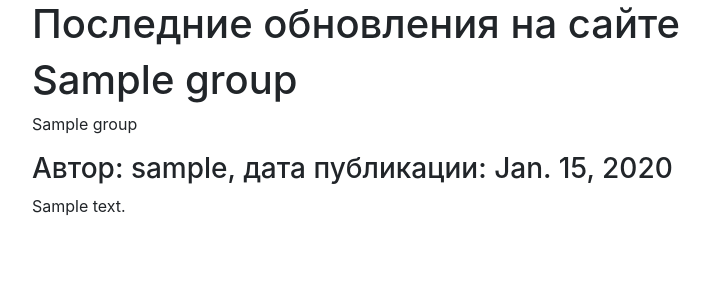
After one commit to squirre12/social, a Django app: a page that uses some_tube/templates/base.html in a window 1280 px wide. The commit adds this page. Shown: the top 300 px of the page, without its empty margins (53-763 px from the left). Run offline with Django 4.2, Linux system fonts and the light colour scheme; tables that the repository leaves empty hold one stand-in row (values such as "Sample post"); some libraries are stand-ins or nearby versions.

Commit message:
add new models, optimization queries

```diff
--- a/some_tube/posts/admin.py
+++ b/some_tube/posts/admin.py
@@ -1,5 +1,5 @@
 from django.contrib import admin
-from .models import Post
+from .models import Post, Group
 
 
 class PostAdmin(admin.ModelAdmin):
@@ -9,3 +9,4 @@ class PostAdmin(admin.ModelAdmin):
 
 
 admin.site.register(Post, PostAdmin)
+admin.site.register(Group)
--- a/some_tube/posts/models.py
+++ b/some_tube/posts/models.py
@@ -4,7 +4,17 @@ from django.db import models
 User = get_user_model()
 
 
+class Group(models.Model):
+    title = models.TextField()
+    slug = models.SlugField()
+    descriptions = models.TextField()
+
+    def __str__(self):
+        return self.title
+
+
 class Post(models.Model):
     text = models.TextField()
     pub_date = models.DateField("date_published", auto_now_add=True)
     author = models.ForeignKey(User, on_delete=models.CASCADE, related_name="posts")
+    group = models.ForeignKey(Group, on_delete=models.PROTECT, related_name="posts", blank=True, null=True)
--- a/some_tube/posts/urls.py
+++ b/some_tube/posts/urls.py
@@ -2,5 +2,6 @@ from django.urls import path
 from . import views
 
 urlpatterns = [
-    path("", views.index, name="index")
+    path("", views.index, name="index"),
+    path("group/<slug:slug>", views.group_posts, name="group_post")
 ]
--- a/some_tube/posts/views.py
+++ b/some_tube/posts/views.py
@@ -1,8 +1,17 @@
-from django.shortcuts import render
-from django.http import HttpResponse
-from .models import Post
+from django.shortcuts import render, get_object_or_404
+from .models import Post, Group
 
 
 def index(request):
-    latest = list(Post.objects.order_by("-pub_date")[:10])
+    latest = list(Post
+                  .objects
+                  .order_by("-pub_date")[:10]
+                  .select_related("author"))
     return render(request, "index.html", {"posts": latest})
+
+
+def group_posts(request, slug):
+    group = get_object_or_404(Group, slug=slug)
+    posts = group.posts.all().order_by("-pub_date")[:10]
+    context = {"group": group, "posts": posts}
+    return render(request, "group.html", context)
--- a/some_tube/some_tube/settings.py
+++ b/some_tube/some_tube/settings.py
@@ -37,6 +37,7 @@ INSTALLED_APPS = [
     'django.contrib.sessions',
     'django.contrib.messages',
     'django.contrib.staticfiles',
+    'debug_toolbar',
     'posts'
 ]
 
@@ -48,6 +49,7 @@ MIDDLEWARE = [
     'django.contrib.auth.middleware.AuthenticationMiddleware',
     'django.contrib.messages.middleware.MessageMiddleware',
     'django.middleware.clickjacking.XFrameOptionsMiddleware',
+    "debug_toolbar.middleware.DebugToolbarMiddleware"
 ]
 
 ROOT_URLCONF = 'some_tube.urls'
@@ -124,3 +126,7 @@ STATIC_ROOT = os.path.join(BASE_DIR, "static")
 # https://docs.djangoproject.com/en/4.1/ref/settings/#default-auto-field
 
 DEFAULT_AUTO_FIELD = 'django.db.models.BigAutoField'
+
+INTERNAL_IPS = [
+    "127.0.0.1",
+]
--- a/some_tube/some_tube/urls.py
+++ b/some_tube/some_tube/urls.py
@@ -19,4 +19,5 @@ from django.urls import path, include
 urlpatterns = [
     path("", include("posts.urls")),
     path('admin/', admin.site.urls),
+    path('__debug__/', include('debug_toolbar.urls'))
 ]
--- a/some_tube/templates/base.html
+++ b/some_tube/templates/base.html
@@ -4,7 +4,7 @@
 <head>
     <meta charset="utf-8">
     <meta name="viewport" content="width=device-width, initial-scale=1, shrink-to-fit=no">
-    <title>{% block title %}The Last Social Media You'll Ever Need{% endblock %} | Yatube</title>
+    <title>{% block title %}The Last Social Media You'll Ever Need{% endblock %}</title>
     {% load static %}
     <link rel="stylesheet" href="{% static 'bootstrap/dist/css/bootstrap.min.css' %}">
     <script src="{% static 'jquery/dist/jquery.min.js' %}"></script>
--- /dev/null
+++ b/some_tube/templates/group.html
@@ -0,0 +1,17 @@
+{% extends "base.html" %}
+{% block title %}Записи сообщества {{ group.title }}{% endblock %}
+{% block header %}Последние обновления на сайте{% endblock %}
+{% block content %}
+
+<h1>{{ group }}</h1>
+<p>
+    {{ group }}
+</p>
+{% for post in posts %}
+    <h3>
+        Автор: {{ post.author }}, дата публикации: {{post.pub_date}}
+    </h3>
+    <p>{{ post.text }}</p>
+{% if not forloop.last %}<hr>{% endif %}
+{% endfor %}
+{% endblock %}
```
